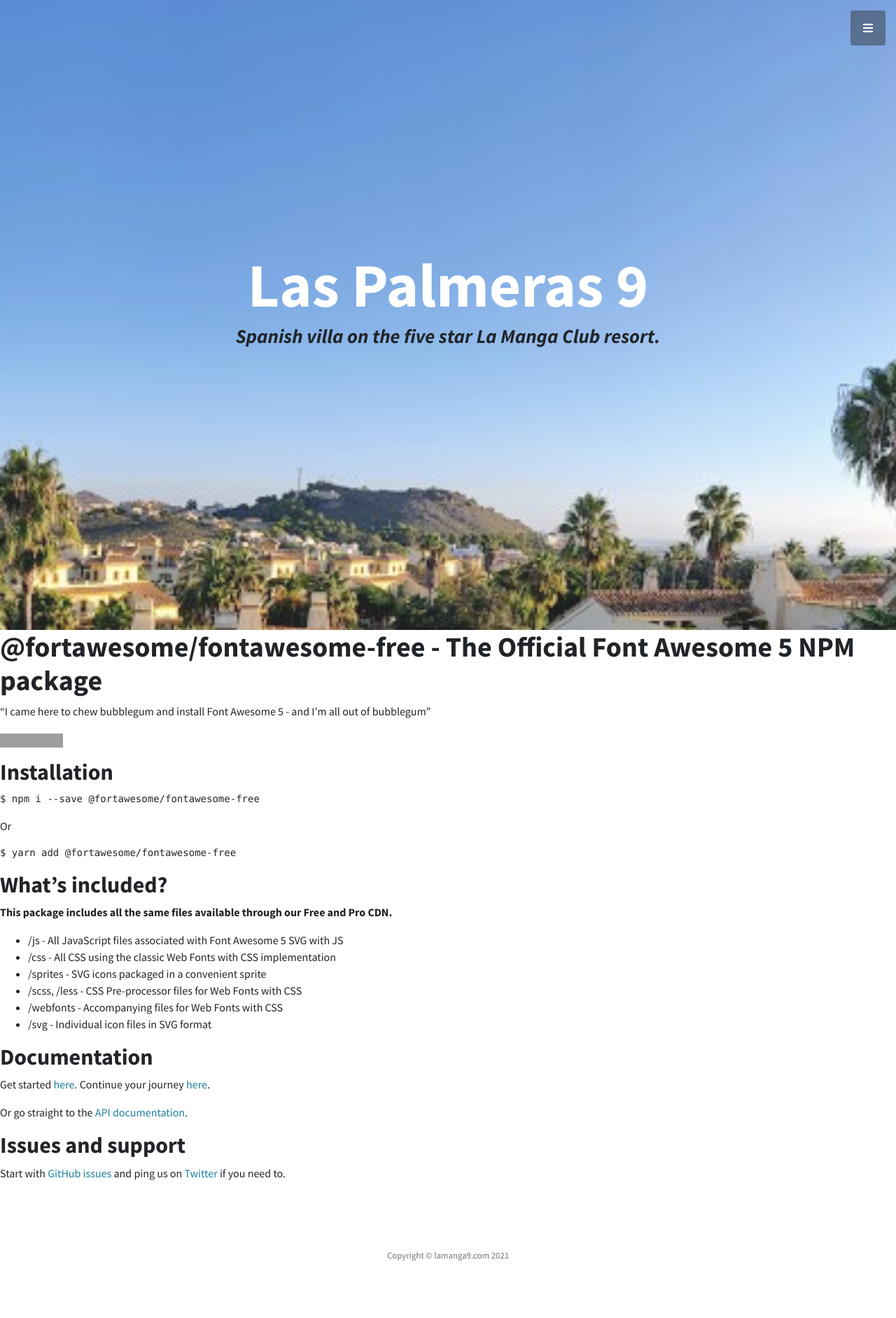
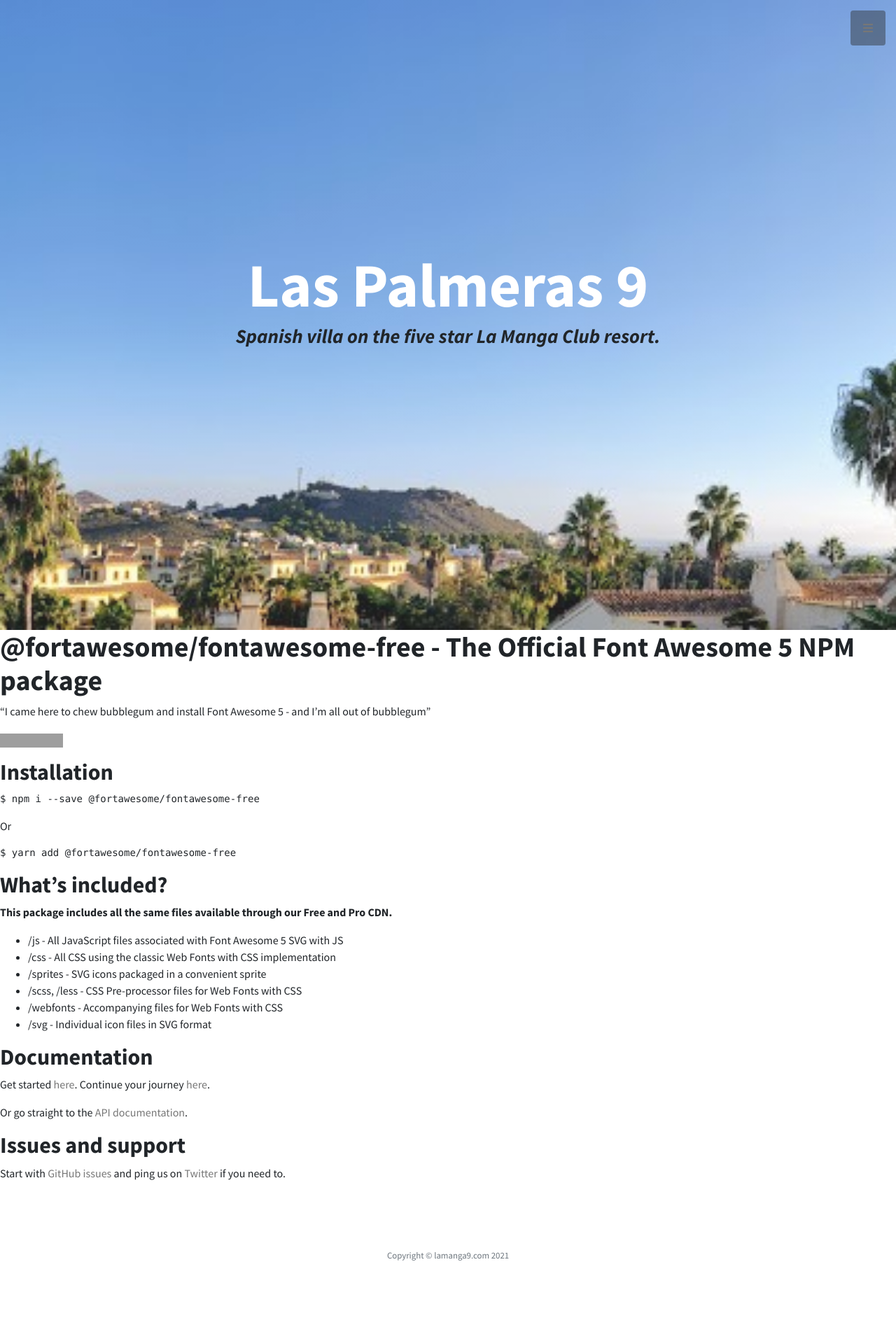
Before and after one commit to richsteer/richsteer.github.io, a Jekyll site: the page built from vendor/fontawesome-free/README.md, in a window 1280 px wide. Shown: the whole page at 70% size. Built offline with Jekyll 4.4.1, drawn with Linux system fonts in a browser that asks for light colours; our own code applies the rules of GitHub Pages for plain Markdown files; grey boxes are pictures that could not be loaded.

Commit message:
link colours

```diff
--- a/assets/css/stylish-portfolio.css
+++ b/assets/css/stylish-portfolio.css
@@ -377,6 +377,25 @@ a:hover, a:focus, a:active {
   color: #ecb807 !important;
 }
 
+/* unvisited link grey */
+a:link {
+  color: #777;
+}
+/* visited link grey */
+a:visited {
+  color: #777;
+}
+/* mouse over link blue */
+a:hover {
+  color: #0CF;
+}
+/* selected link blue */
+a:active {
+  color: #0CF;
+}
+
+
+
 /*
 .card-img-top {
     width: 100%;
```
